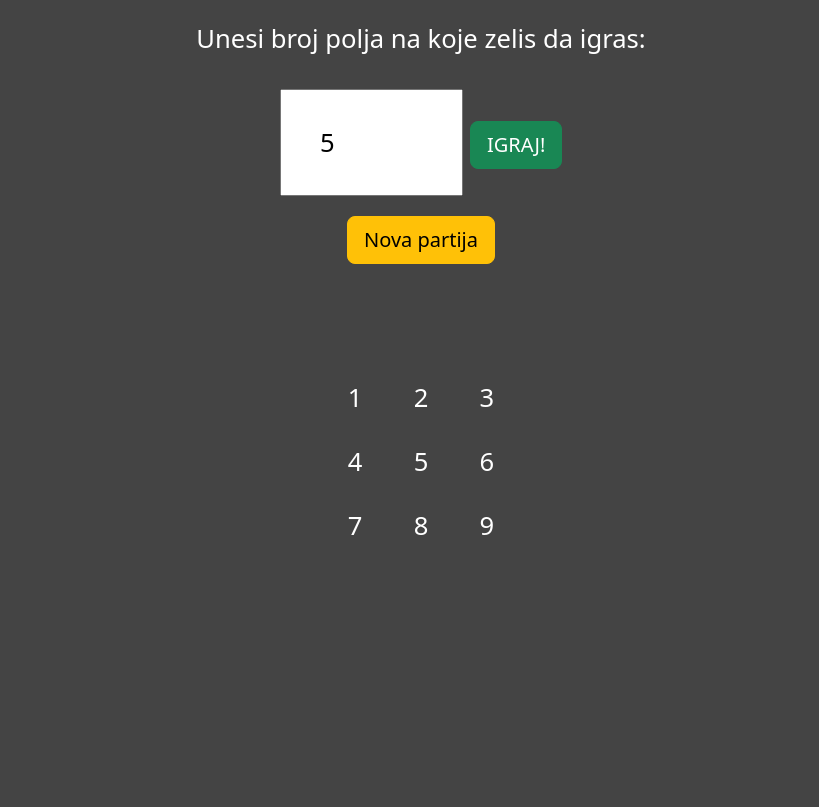
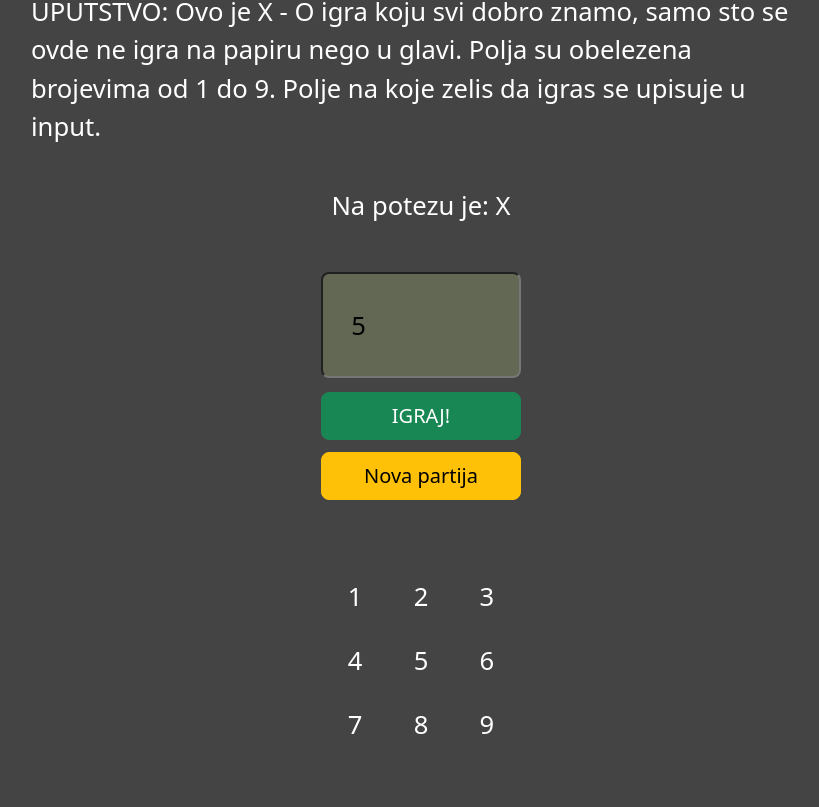
Before and after one commit to djlabat/MemOX, a website with bundled scripts: page index.html in a window 1280 px wide. Shown: the part 113-920 px from the top of the page, without its empty margins (219-1038 px from the left). Before the commit the page ends 800 px from the top, so only its background shows below. Built offline with nearby package versions, Linux system fonts and the light colour scheme.

Commit message:
Dorada dizajna. Nista posebno.

```diff
--- a/index.html
+++ b/index.html
@@ -3,42 +3,26 @@
 <head>
 	<meta charset="UTF-8">
 	<meta name="viewport" content="width=device-width, initial-scale=1.0">
-	<title>Blind XO</title>
+	<title>MemOX</title>
 	<link href="https://cdn.jsdelivr.net/npm/bootstrap@5.3.0-alpha1/dist/css/bootstrap.min.css" rel="stylesheet" integrity="sha384-GLhlTQ8iRABdZLl6O3oVMWSktQOp6b7In1Zl3/Jr59b6EGGoI1aFkw7cmDA6j6gD" crossorigin="anonymous">
 	<script src="https://cdn.jsdelivr.net/npm/bootstrap@5.3.0-alpha1/dist/js/bootstrap.bundle.min.js" integrity="sha384-w76AqPfDkMBDXo30jS1Sgez6pr3x5MlQ1ZAGC+nuZB+EYdgRZgiwxhTBTkF7CXvN" crossorigin="anonymous"></script>
 	<link rel="stylesheet" type="text/css" href="style.css">
 </head>
 <body>
-	<style>
-		body {
-			background-color:
-			#444; color: white;
-			font-size: 1.6em;
-			margin: 100px;
-		}
+	<section>
+		<h1>MemOX</h1>
+		<article>
+			UPUTSTVO: Ovo je X - O igra koju svi dobro znamo, samo sto se ovde ne igra na papiru nego u glavi. Polja su obelezena brojevima od 1 do 9. Polje na koje zelis da igras se upisuje u input.
+		</article>
+	</section>
 
-		label, input, button, span {
-			padding:1em 1.5em; line-height:2em;}
-
-		form {text-align: center;}
-
-		#game-over {padding-top: 2em;}
-		#end-msg {color: lightslategrey}
-		#winner {color: yellow; padding-bottom: 2em;}
-		#who-ply, #where-plyd, #winner, #end-msg, #game-over {text-align: center}
-
-		#btn-rst {margin-top: 1em;}
-
-		#reses {text-align: center;}
-	</style>
-	<div id="who-ply"></div>
 	<div id="where-plyd"></div>
 
 	<form id="form">
-		<label for=inp-play>Unesi broj polja na koje zelis da igras: </label><br>
-		<input type="number" min="1" max="9" name="inp-play" id="inp-play" value="5">
+		<label id="who-ply" for=inp-play>Na potezu je: X</label><br>
+		<input type="number" min="1" max="9" name="inp-play" id="inp-play" value="5"><br>
 		<button type="submit" id="btn-ply" class="btn btn-success btn-lg">IGRAJ!</button><br>
-		<button type="reset" id="btn-rst" class="btn btn-warning btn-lg">Nova partija</button>
+		<button type="reset" id="btn-rst" class="btn btn-warning btn-lg">Nova partija</button><br>
 	</form>
 
 	<div id="game-over"></div>
--- a/main.js
+++ b/main.js
@@ -13,6 +13,8 @@ Skor da se upisuje u localStorage
 Responsive design
 
 resDisplay se prikazuje samo na GAME OVER.
+
+mozda zameniti input-text u spinner
 */
 // Memox
 const p1 = {name: "X", moves: new Set([])}
@@ -40,7 +42,7 @@ function startGame (e) {
   p2.moves.clear()
   btnPly.disabled=false
   curPlyr = p1
-  whoPly.innerHTML = ''
+  whoPly.innerHTML = 'Na potezy je X'
   wherePlyd.innerHTML = ''
   winner.innerHTML = ''
   endMsg.innerHTML = ''
@@ -52,8 +54,7 @@ function startGame (e) {
 }
 
 function play (e) {
-  // !!!!!!!!!ZAMENITI srcElement!!!!!!!!!!
-  let br = e.target[0].value // BROJ IZ HTML INPUTA
+  let br = e.target[0].value // BROJ KOJI SE SUBMITUJE IY FORM-INPUTA
   console.log(e)
 
   // DA FORM-a NE BI SLALA PODATKE NA SERVAR, JER NAM TO SAD NE TREBA.
--- a/style.css
+++ b/style.css
@@ -2,22 +2,24 @@ body {
 	background-color: #444;
 	color: white;
 	font-size: 1.6em;
-	margin: 100px;
+	margin: 50px 250px;
 }
-
+h1 {text-align: center;}
 label, input, button, span {
-	padding:1em 1.5em;
+	padding:1em 1.1em;
+	margin:0.3em;
 	line-height:2em;
+}
+#inp-play, #btn-ply, #btn-rst {
+	width:200px
 }
 
 form {text-align: center;}
 
-#game-over {padding-top: 2em;}
+#game-over {padding-top: 1.5em;}
 #end-msg {color: lightslategrey}
-#winner {color: yellow; padding-bottom: 2em;}
+#winner {color: yellow;padding-bottom: 1.5ex;}
 #who-ply, #where-plyd, #winner, #end-msg, #game-over {text-align: center}
-
-#btn-rst {margin-top: 1em;}
 
 .reses {
 	display: flex;
@@ -26,3 +28,8 @@ form {text-align: center;}
 .res {
 	margin: 0.5em 1em;
 }
+
+#inp-play {
+	background-color: rgb(99, 104, 84);
+	border-radius: 8px;
+}
```
